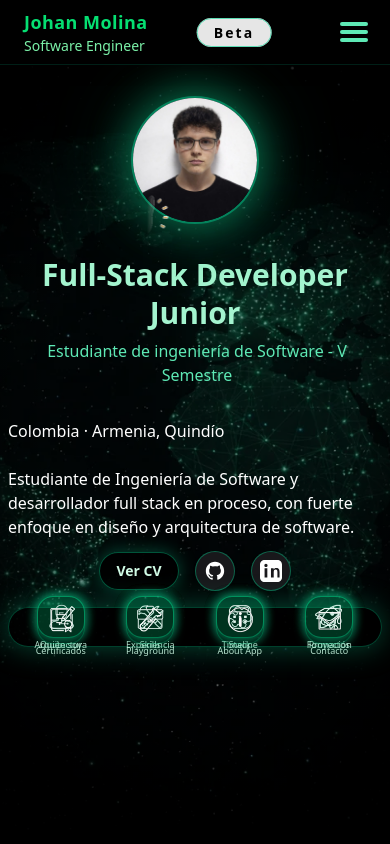
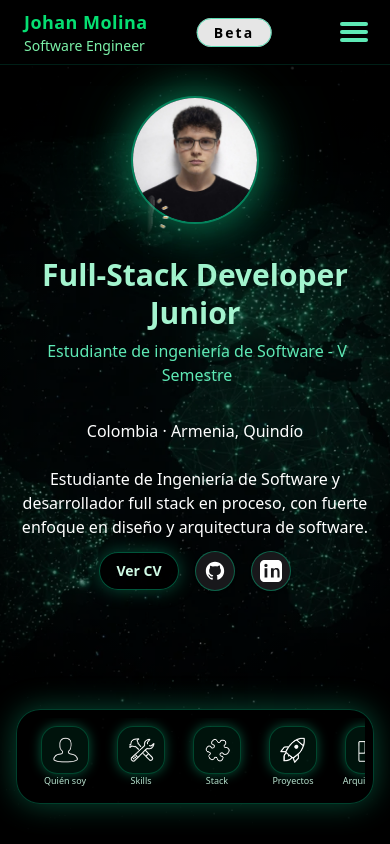
Before and after one commit to JohanM17/portafolio-app, a Next.js app: page / in a window 390 px wide. Built offline with nearby package versions, Linux system fonts and the light colour scheme.

Commit message:
fix: corregir rutas de importación, errores de tipado y responsive del dock

```diff
--- a/app/page.tsx
+++ b/app/page.tsx
@@ -20,7 +20,7 @@ export default function Home() {
             {/* Fondo decorativo (solo en modo claro) */}
             <BackgroundDecorativo isDark={isDark} />
 
-            <main className="relative z-10 flex min-h-screen w-full flex-col gap-0 px-2 pt-0 pb-6 sm:gap-3 sm:px-4 sm:pt-1 sm:pb-8 md:gap-16 md:px-8 md:py-12 lg:px-12 lg:py-12">
+            <main className="relative z-10 flex min-h-screen w-full flex-col gap-0 px-2 pt-0 pb-6 sm:gap-3 sm:px-4 sm:pt-1 sm:pb-8 md:gap-10 md:px-8 md:py-12 lg:px-12 lg:py-12">
                 <Header compact={false} onShowInfoBeta={() => setShowInfoBeta(true)} />
 
                 {/* CONTENIDO MOBILE (Oculto en Desktop) */}
@@ -36,9 +36,9 @@ export default function Home() {
 
                     <HeroInfo
                         isDark={isDark}
-                        containerClass="flex flex-col gap-4 w-full justify-center mt-8"
-                        titleClass="text-3xl font-semibold leading-tight text-center"
-                        subtitleClass="text-base font-medium -mt-2 mb-2 ml-1 text-center"
+                        containerClass="flex flex-col gap-4 w-full justify-center items-center text-center mt-8"
+                        titleClass="text-3xl font-semibold leading-tight"
+                        subtitleClass="text-base font-medium -mt-2 mb-2 ml-1"
                     />
 
                     <SocialLinks
@@ -50,7 +50,7 @@ export default function Home() {
 
                 {/* CONTENIDO DESKTOP (Oculto en Mobile) */}
                 <div className="hidden md:flex flex-col-reverse md:flex-row flex-1 gap-0 md:gap-12 lg:gap-16 w-full items-stretch mt-0 sm:mt-2">
-                    <section className="flex flex-col gap-0 md:gap-8 w-full md:w-1/2 justify-center mt-0 sm:mt-1 md:mt-20 md:ml-12 lg:ml-24">
+                    <section className="flex flex-col gap-0 md:gap-8 w-full md:w-1/2 justify-center mt-0 sm:mt-1 md:mt-10 md:ml-12 lg:ml-24">
                         <HeroInfo
                             isDark={isDark}
                             containerClass="flex flex-col gap-0 md:gap-8 w-full justify-center"
--- a/components/DockItem.tsx
+++ b/components/DockItem.tsx
@@ -18,7 +18,7 @@ export function DockItem({ title, icon, href, description, isDark = false }: Doc
         <Link
             href={href}
             aria-label={description ? `${title}: ${description}` : title}
-            className="group relative z-10 flex w-auto md:w-16 flex-col items-center gap-0 mb-0 pb-0 py-0 md:mb-0 md:pb-0.5 md:py-2 transition-transform duration-200 group-hover:z-20 px-0 md:px-0"
+            className="group relative z-10 flex w-16 flex-col items-center gap-0 transition-transform duration-200 group-hover:z-20 py-2"
         >
             {/* Bloque del icono, cambia estilo según modo oscuro */}
             <span
--- a/components/components-home/AppDock.tsx
+++ b/components/components-home/AppDock.tsx
@@ -1,6 +1,6 @@
 // Componente de la barra de aplicaciones (Dock)
-import { apps } from "@/lib/data";
-import { DockItem } from "@/components/DockItem";
+import { apps, App } from "../../lib/data";
+import { DockItem } from "../DockItem";
 
 type AppDockProps = {
     isDark: boolean;
@@ -8,29 +8,25 @@ type AppDockProps = {
 
 export function AppDock({ isDark }: AppDockProps) {
     return (
-        <section className="mt-2 md:mt-auto w-full">
-            <div className="relative mx-auto w-full max-w-7xl">
-                {/* Fondo del dock con brillo esmeralda */}
-                <div className="relative z-0 h-10 sm:h-96 md:h-20 md:w-237.5 rounded-3xl bg-black/80 shadow-[0_0_30px_rgba(16,185,129,0.4)] border border-emerald-400/30 py-2 md:py-0 mx-auto" />
-
-                <div className="absolute inset-0 z-10 px-2 sm:px-4 flex items-center justify-center h-full">
-                    {/* Contenedor de iconos: Grid en mobile, Flex en desktop */}
-                    <div
-                        className="grid grid-cols-4 grid-rows-2 gap-x-0 gap-y-0 sm:gap-x-0 sm:gap-y-0 w-full h-full place-content-center md:flex md:flex-row md:items-end md:justify-center md:gap-4 md:pb-4 md:pt-4 md:overflow-visible"
-                        style={{ rowGap: 0 }}
-                        aria-label="Dock de aplicaciones"
-                    >
-                        {apps.map((app) => (
+        <section className="mt-auto w-full px-2 pb-4">
+            <div className={`relative mx-auto w-full max-w-5xl rounded-3xl border p-2 ${isDark ? 'bg-black/80 border-white/20' : 'bg-black/80 border-emerald-400/30 shadow-[0_0_30px_rgba(16,185,129,0.4)]'
+                }`}>
+                {/* Contenedor con scroll horizontal en móvil, centrado en desktop */}
+                <div
+                    className="flex flex-row items-end gap-3 px-2 overflow-x-auto md:overflow-visible md:justify-center scrollbar-hide snap-x"
+                    aria-label="Dock de aplicaciones"
+                >
+                    {apps.map((app: App) => (
+                        <div key={app.id} className="snap-center flex-shrink-0">
                             <DockItem
-                                key={app.id}
                                 title={app.title}
                                 description={app.description}
                                 icon={app.icon}
                                 href={app.href}
                                 isDark={isDark}
                             />
-                        ))}
-                    </div>
+                        </div>
+                    ))}
                 </div>
             </div>
         </section>
```
